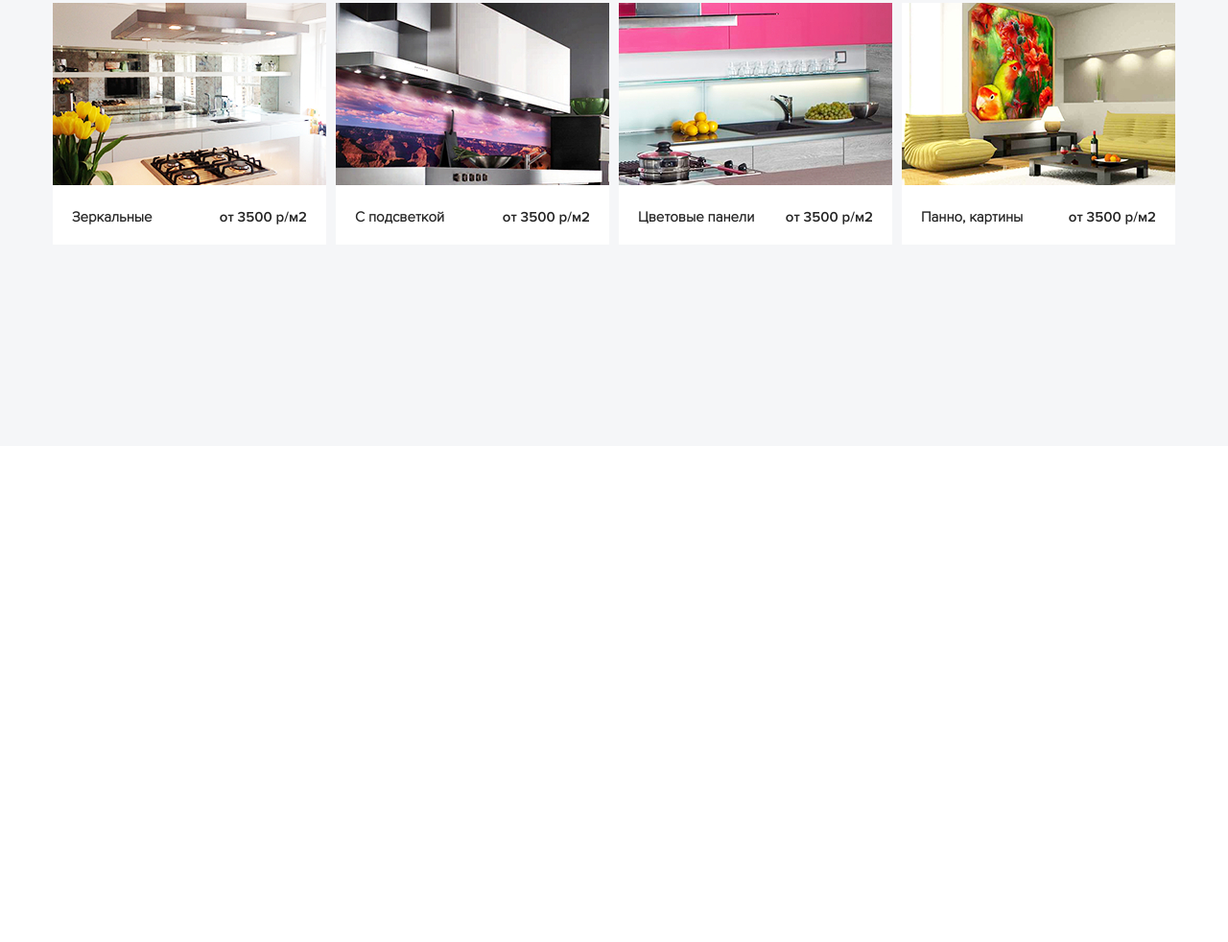
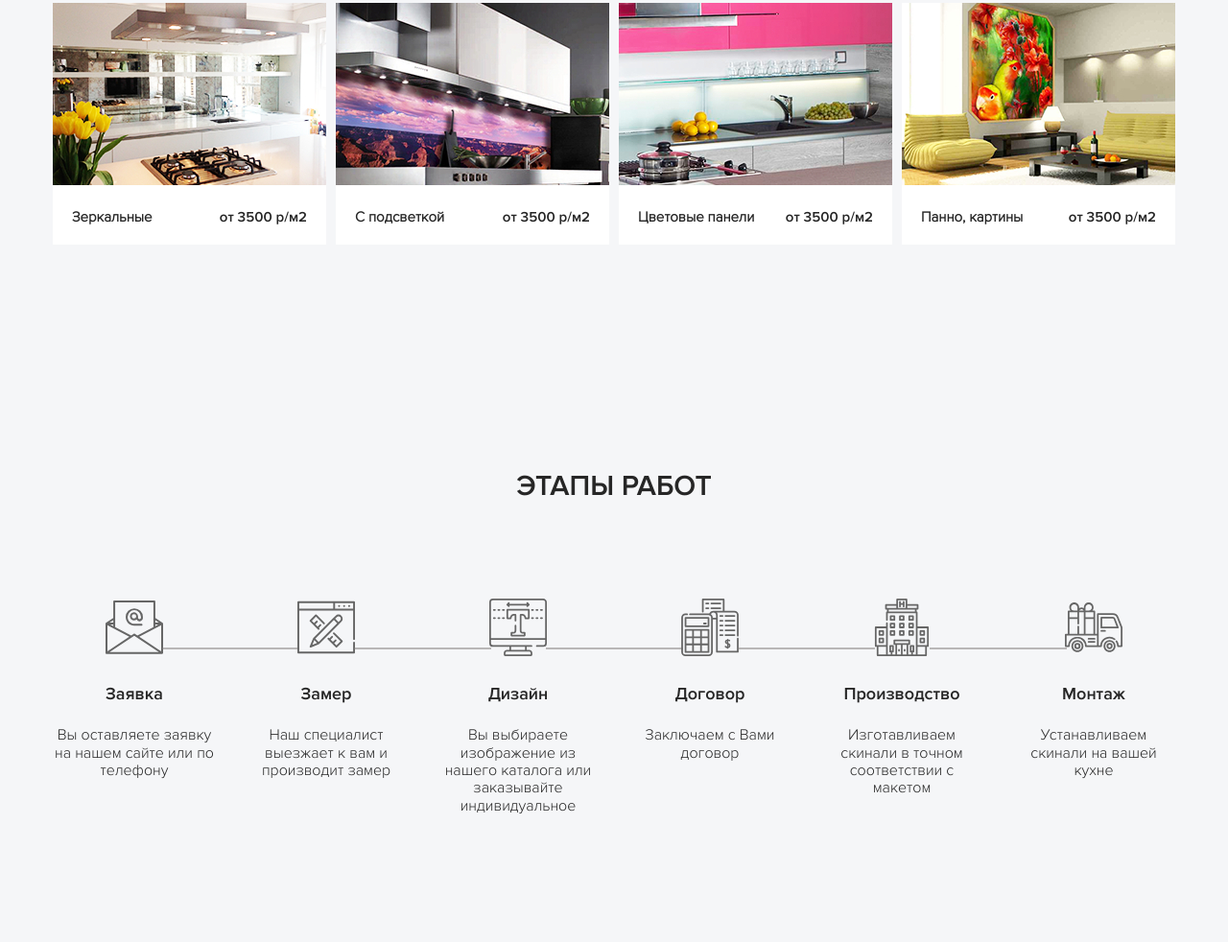
Before and after one commit to Tatyana2070/skinali, a plain HTML site: page index.html in a window 1280 px wide. Shown: the part 4559-5541 px from the top of the page at 96% size. Before the commit the page ends 5024 px from the top, so only its background shows below. Drawn offline with Linux system fonts and the light colour scheme; a script that the page names is missing.

Commit message:
Сверстан блок с этапами работ.Пофиксили адаптив для цен

```diff
--- a/index.html
+++ b/index.html
@@ -441,6 +441,55 @@
       <!-- /.container -->
     </section>
     <!-- /.section price -->
+
+    <section class="section steps">
+      <div class="container">
+        <h2 class="section-title section__title">
+          Этапы работ
+        </h2>
+        <div class="steps-block">
+          <div class="step">
+            <img src="img/steps/1.svg" alt="" class="step__image">
+            <h4 class="step__title">Заявка</h4>
+            <p class="step__text">Вы оставляете заявку на нашем сайте или по телефону</p>
+          </div>
+          <!-- /.step -->
+          <div class="step">
+            <img src="img/steps/2.svg" alt="" class="step__image">
+            <h4 class="step__title">Замер</h4>
+            <p class="step__text">Наш специалист выезжает к вам и производит замер</p>
+          </div>
+          <!-- /.step -->
+          <div class="step">
+            <img src="img/steps/3.svg" alt="" class="step__image">
+            <h4 class="step__title">Дизайн</h4>
+            <p class="step__text">Вы выбираете изображение из нашего каталога или заказывайте индивидуальное</p>
+          </div>
+          <!-- /.step -->
+          <div class="step">
+            <img src="img/steps/4.svg" alt="" class="step__image">
+            <h4 class="step__title">Договор</h4>
+            <p class="step__text">Заключаем с Вами договор</p>
+          </div>
+          <!-- /.step -->
+          <div class="step">
+            <img src="img/steps/5.svg" alt="" class="step__image">
+            <h4 class="step__title">Производство</h4>
+            <p class="step__text">Изготавливаем скинали в точном соответствии с макетом</p>
+          </div>
+          <!-- /.step -->
+          <div class="step">
+            <img src="img/steps/6.svg" alt="" class="step__image">
+            <h4 class="step__title">Монтаж</h4>
+            <p class="step__text">Устанавливаем скинали на вашей кухне</p>
+          </div>
+          <!-- /.step -->
+        </div>
+        <!-- /.steps-block -->
+      </div>
+      <!-- /.container -->
+    </section>
+    <!-- /.section steps -->
   </main>
 
 
--- a/sass/blocks/_price.sass
+++ b/sass/blocks/_price.sass
@@ -34,7 +34,7 @@
       .price-card__button
         z-index: 99
         bottom: -80px
-@media (max-width: 991px)
+@media (max-width: 1199px)
   .price
     &-block
       justify-content: center
--- /dev/null
+++ b/sass/blocks/_steps.sass
@@ -0,0 +1,38 @@
+.step
+  position: relative
+  text-align: center
+  &__image
+    height: 60px
+  &__title
+    font-size: 18px
+    +bold
+  &:last-child
+    &:before
+      display: none
+  &:before
+    content: ''
+    width: 84%
+    height: 2px
+    background-color: rgba(#7e7b78, 0.5)
+    display: block
+    position: absolute
+    top: 20%
+    right: -51%
+  &__text
+    max-width: 170px
+    margin: auto
+    margin-bottom: 30px
+  &s
+    background-color: #f5f6f8
+    &-block
+      display: flex
+      justify-content: space-between
+      flex-wrap: wrap
+@media (max-width: 1199px)
+  .step
+    flex-basis: 33%
+    &:before
+      display: none
+@media (max-width: 768px)
+  .step
+    flex-basis: 100%
--- a/sass/style.sass
+++ b/sass/style.sass
@@ -14,3 +14,4 @@
 @import 'blocks/catalog'
 @import 'blocks/blog-list'
 @import 'blocks/price'
+@import 'blocks/steps'
```
Also changed, not shown: css/style.css, img/steps/1.svg (added), img/steps/2.svg (added), img/steps/3.svg (added), img/steps/4.svg (added), img/steps/5.svg (added), img/steps/6.svg (added), 1 other file.
